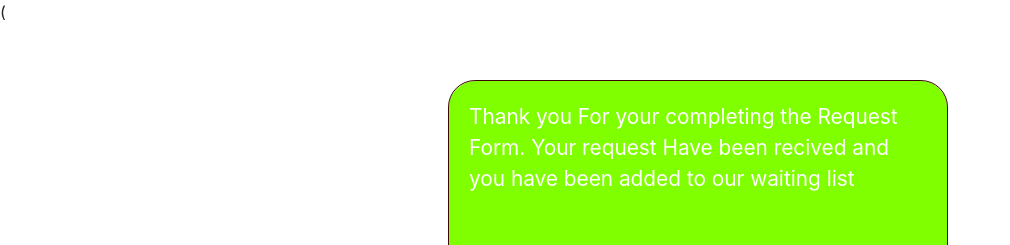
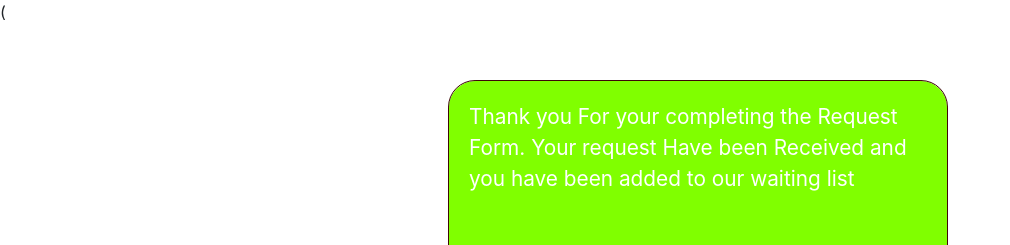
Before and after one commit to Sslim123/tech-roots-project, a React (Create React App) app in the folder client/: page /create-laptop-requests in a window 1280 px wide. Both pictures are taken after typing "Sample", "Sample", "name@example.com", "5" into the empty fields and a click on the button "Submit". Shown: the top 245 px of the page, without its empty margins (0-1010 px from the left). Built offline with nearby package versions, Linux system fonts and the light colour scheme; no server answers.

Commit message:
i update status pisplay

```diff
--- a/client/src/pages/Home/Forms/LaptopRequest/LaptopForm.js
+++ b/client/src/pages/Home/Forms/LaptopRequest/LaptopForm.js
@@ -55,7 +55,7 @@ function LaptopForm() {
 				<div className="modal-content">
 					<p className="paragraph">
 						Thank you For your completing the Request Form. Your request Have
-						been recived and you have been added to our waiting list
+						been Received and you have been added to our waiting list
 					</p>
 					<button onClick={messageClosed} className="close_modal">
 						close
```
